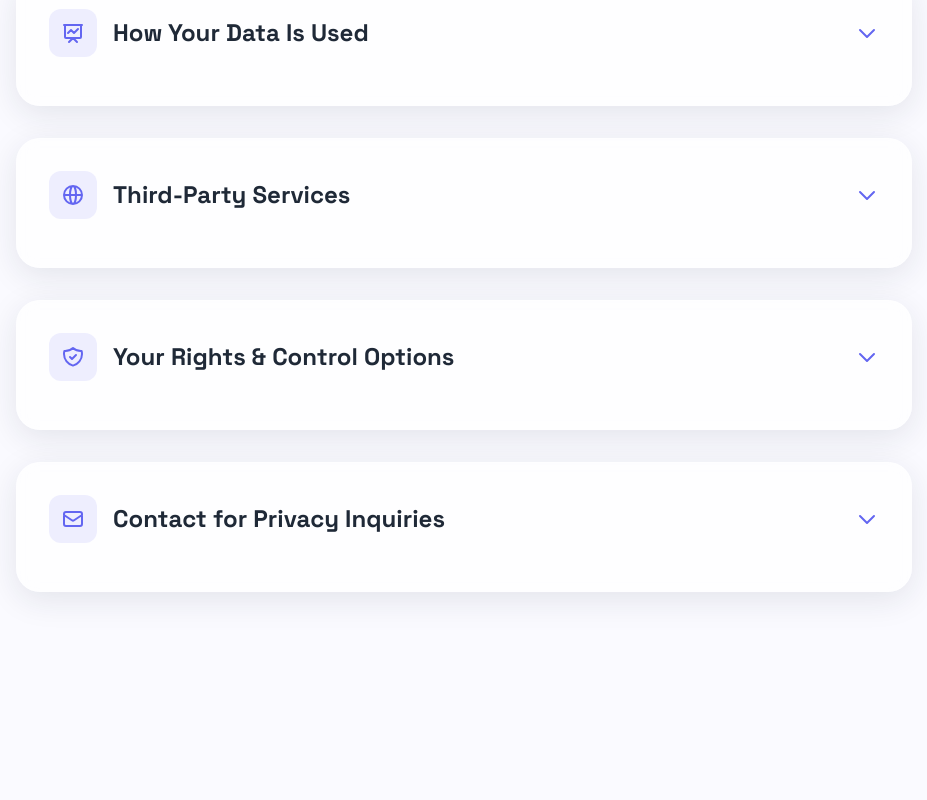
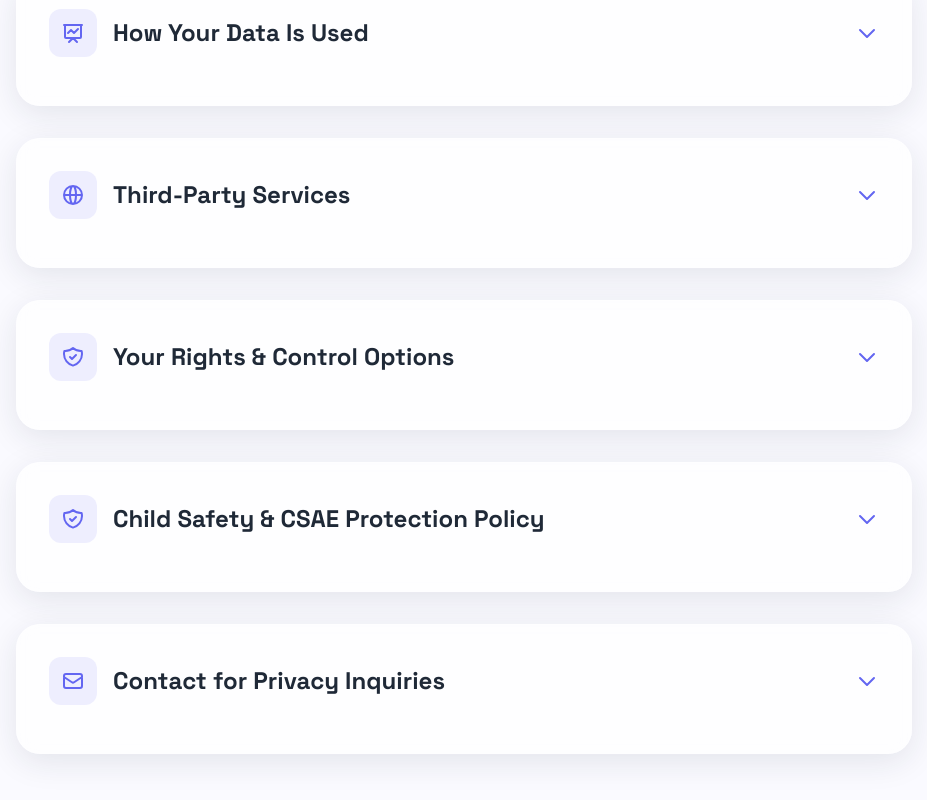
Before and after one commit to Whyriez/secrely-app, a Next.js app: page /privacy in a window 1280 px wide. Shown: the part 1722-2522 px from the top of the page, without its empty margins (176-1103 px from the left). Before the commit the page ends 2394 px from the top, so only its background shows below. Built offline with nearby package versions, Linux system fonts and the light colour scheme.

Commit message:
add child abuse

```diff
--- a/src/app/(landing)/privacy/page.jsx
+++ b/src/app/(landing)/privacy/page.jsx
@@ -335,7 +335,10 @@ function Privacy() {
                 Settings &gt; Privacy, allowing you to add or remove words that
                 you wish to hide from your messages.
               </li>
-              <li>Go to Settings &gt; Preference to manage notification preferences.</li>
+              <li>
+                Go to Settings &gt; Preference to manage notification
+                preferences.
+              </li>
             </ul>
           </div>
 
@@ -361,6 +364,59 @@ function Privacy() {
               <li>Right to data portability</li>
             </ul>
           </div>
+        </>
+      ),
+    },
+    {
+      title: "Child Safety & CSAE Protection Policy",
+      iconPath:
+        "M9 12l2 2 4-4m5.618-4.016A11.955 11.955 0 0112 2.944a11.955 11.955 0 01-8.618 3.04A12.02 12.02 0 003 9c0 5.591 3.824 10.29 9 11.622 5.176-1.332 9-6.03 9-11.622 0-1.042-.133-2.052-.382-3.016z",
+      content: (
+        <>
+          <p className="mb-4">
+            At Secrely, we have zero tolerance for child sexual abuse and
+            exploitation (CSAE). We are committed to protecting children and
+            young users on our platform through the following actions:
+          </p>
+
+          <ul className="list-disc pl-5 space-y-2 mb-4">
+            <li>
+              <span className="font-medium">Content Moderation:</span> We use a
+              combination of automated tools and manual review to detect and
+              remove any content that may involve or promote child exploitation.
+            </li>
+            <li>
+              <span className="font-medium">Reporting Tools:</span> Users can
+              report messages or accounts suspected of abuse, which are reviewed
+              promptly.
+            </li>
+            <li>
+              <span className="font-medium">Immediate Action:</span> Accounts
+              found violating our child safety policies are immediately
+              suspended and investigated.
+            </li>
+            <li>
+              <span className="font-medium">Law Enforcement Cooperation:</span>{" "}
+              We fully cooperate with law enforcement and relevant child
+              protection authorities where appropriate.
+            </li>
+            <li>
+              <span className="font-medium">User Controls:</span> We provide
+              features such as message filters, block/report tools, and privacy
+              settings to help users protect themselves.
+            </li>
+          </ul>
+
+          <p>
+            If you encounter suspicious or harmful behavior, please report it
+            immediately to{" "}
+            <a
+              href="mailto:abuse-secrely@limapp.my.id"
+              className="text-indigo hover:underline"
+            >
+              abuse-secrely@limapp.my.id
+            </a>
+          </p>
         </>
       ),
     },
```
